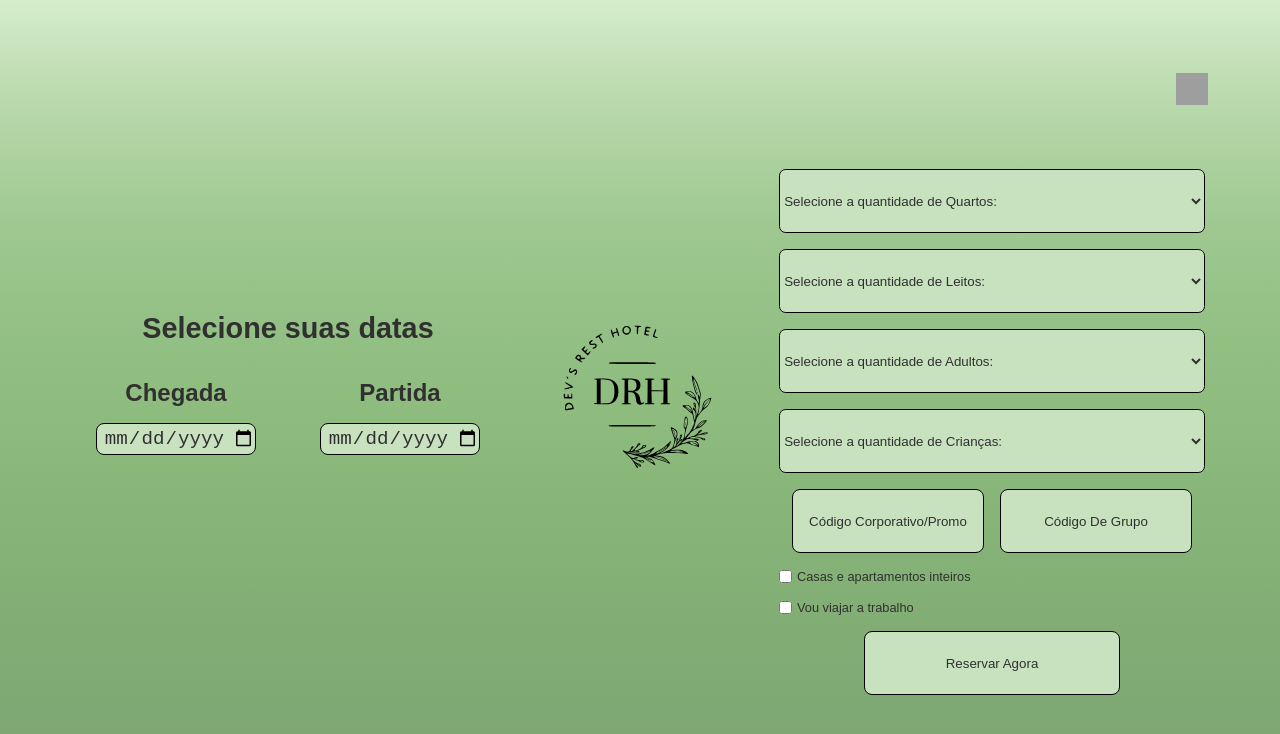
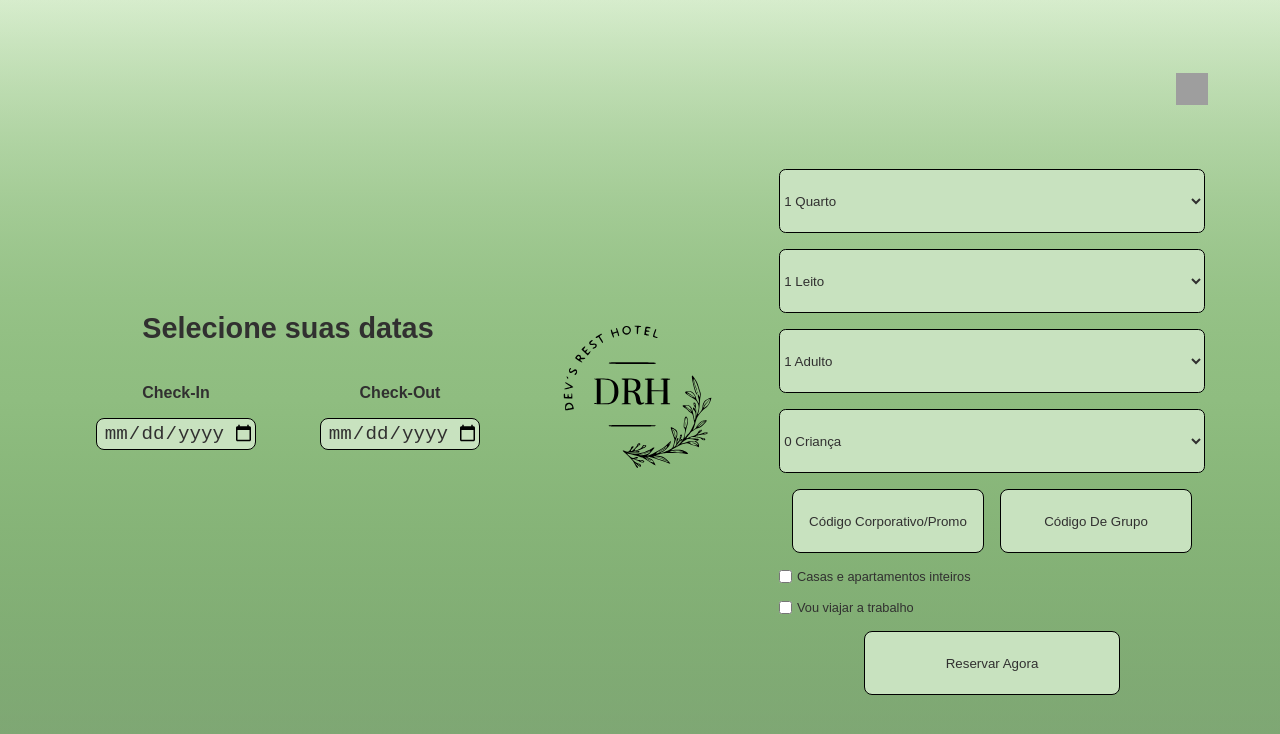
Before and after one commit to enricomartins018/mod5_devs_rest_hotel, a React (Vite) app: page /facasuareserva in a window 1280 px wide. Shown: the top 734 px of the page. Built offline with nearby package versions, Linux system fonts and the light colour scheme; grey boxes are pictures that could not be loaded.

Commit message:
feat: Form de cadastro de reservas finalizado.

```diff
--- a/src/components/FormFacaSuaReserva/FormFacaSuaReserva.jsx
+++ b/src/components/FormFacaSuaReserva/FormFacaSuaReserva.jsx
@@ -55,7 +55,7 @@ const FormFacaSuaReserva = () => {
           <div className={S.containerDatas}>
             <div className={S.dataEntrada}>
               <label>
-                <h2>Chegada</h2>
+                <h4>Check-In</h4>
               </label>
               <input
                 className={S.inputPattern}
@@ -68,7 +68,7 @@ const FormFacaSuaReserva = () => {
             </div>
             <div className={S.dataSaida}>
               <label>
-                <h2>Partida</h2>
+                <h4>Check-Out</h4>
               </label>
               <input
                 className={S.inputPattern}
@@ -93,9 +93,7 @@ const FormFacaSuaReserva = () => {
             value={dadosFormReserva.quarto}
             onChange={(e) => handleChange(e, "quarto")}
           >
-            <option className={S.optionPattern} value="">
-              Selecione a quantidade de Quartos:
-            </option>
+
             <option className={S.optionPattern} value="1">
               1 Quarto
             </option>
@@ -117,9 +115,6 @@ const FormFacaSuaReserva = () => {
             value={dadosFormReserva.quantLeitos}
             onChange={(e) => handleChange(e, "quantLeitos")}
           >
-            <option className={S.optionPattern} value="">
-            Selecione a quantidade de Leitos:
-            </option>
             <option className={S.optionPattern} value="1">
               1 Leito
             </option>
@@ -141,9 +136,6 @@ const FormFacaSuaReserva = () => {
             value={dadosFormReserva.quantAdultos}
             onChange={(e) => handleChange(e, "quantAdultos")}
           >
-            <option className={S.optionPattern} value="">
-              Selecione a quantidade de Adultos:
-            </option>
             <option className={S.optionPattern} value="1">
               1 Adulto
             </option>
@@ -166,7 +158,7 @@ const FormFacaSuaReserva = () => {
             onChange={(e) => handleChange(e, "quantCrian")}
           >
             <option className={S.optionPattern} value="0">
-              Selecione a quantidade de Crianças:
+              0 Criança
             </option>
             <option className={S.optionPattern} value="1">
               1 Criança
@@ -188,13 +180,13 @@ const FormFacaSuaReserva = () => {
             <input
               className={S.containerCodCorporativo}
               type="text"
-              name="text"
+              name="number"
               placeholder="Código Corporativo/Promo"
             />
             <input
               className={S.containerCodGrupo}
               type="text"
-              name="text"
+              name="number"
               placeholder="Código De Grupo"
             />
           </div>
```
